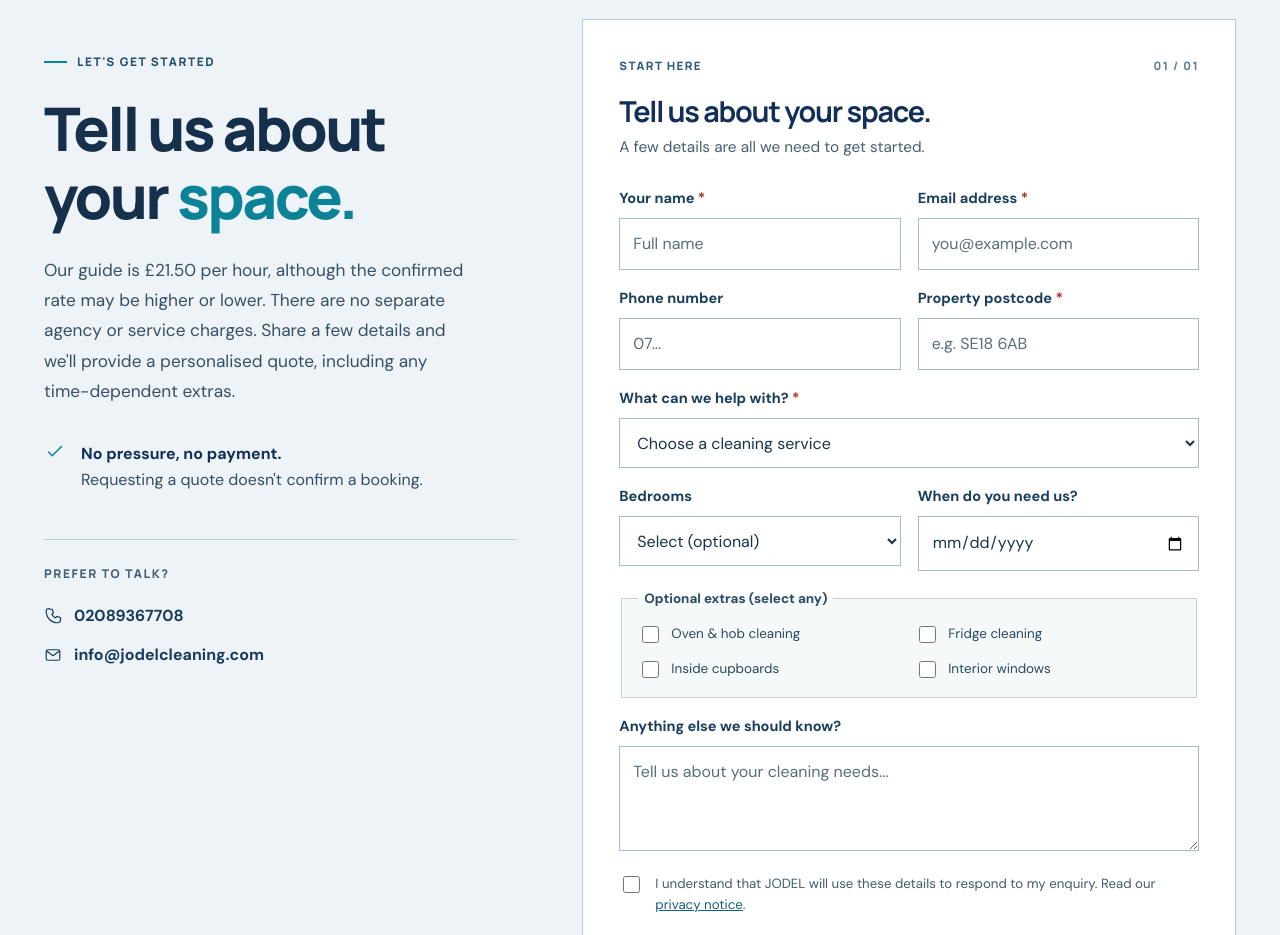
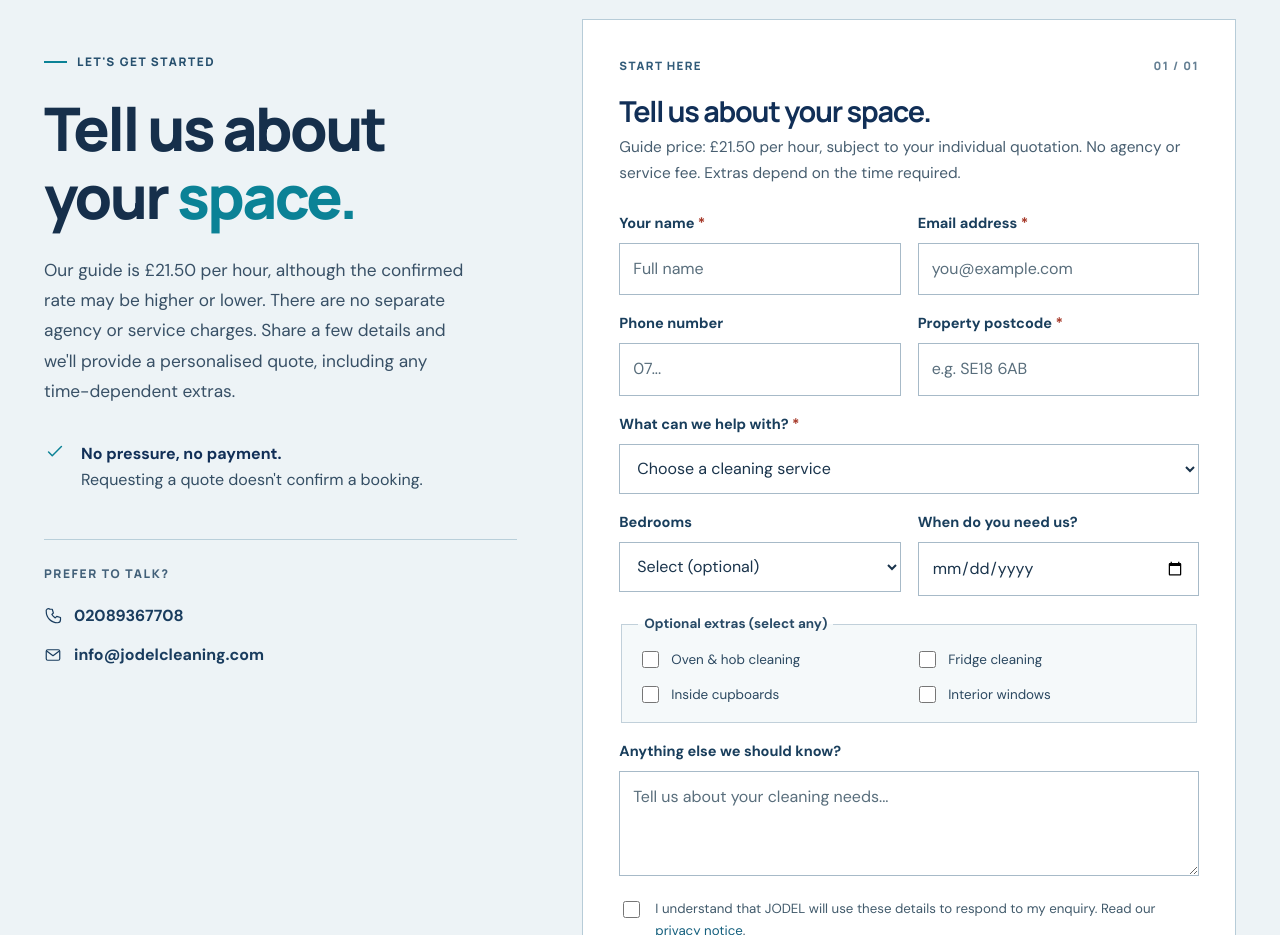
Before and after one commit to abahalex/jodel-website, a Next.js app: page / in a window 1280 px wide. Shown: the part 4380-5315 px from the top of the page. Built offline with nearby package versions, Linux system fonts and the light colour scheme; no server answers.

Commit message:
Display JODEL £21.50 guide rate, no agency fee and time-based extras

```diff
--- a/src/components/QuoteForm.tsx
+++ b/src/components/QuoteForm.tsx
@@ -50,7 +50,7 @@ export function QuoteForm() {
     <form className="quote-form" onSubmit={handleSubmit} noValidate={false}>
       <div className="form-head"><span>START HERE</span><span className="form-count">01 / 01</span></div>
       <h3>Tell us about your space.</h3>
-      <p className="form-subtitle">A few details are all we need to get started.</p>
+      <p className="form-subtitle">Guide price: £{site.guideHourlyRate.toFixed(2)} per hour, subject to your individual quotation. No agency or service fee. Extras depend on the time required.</p>
       <div className="form-grid">
         <label className="field"><span>Your name <b>*</b></span><input name="name" type="text" autoComplete="name" placeholder="Full name" maxLength={100} required /></label>
         <label className="field"><span>Email address <b>*</b></span><input name="email" type="email" autoComplete="email" placeholder="you@example.com" maxLength={254} required /></label>
```
